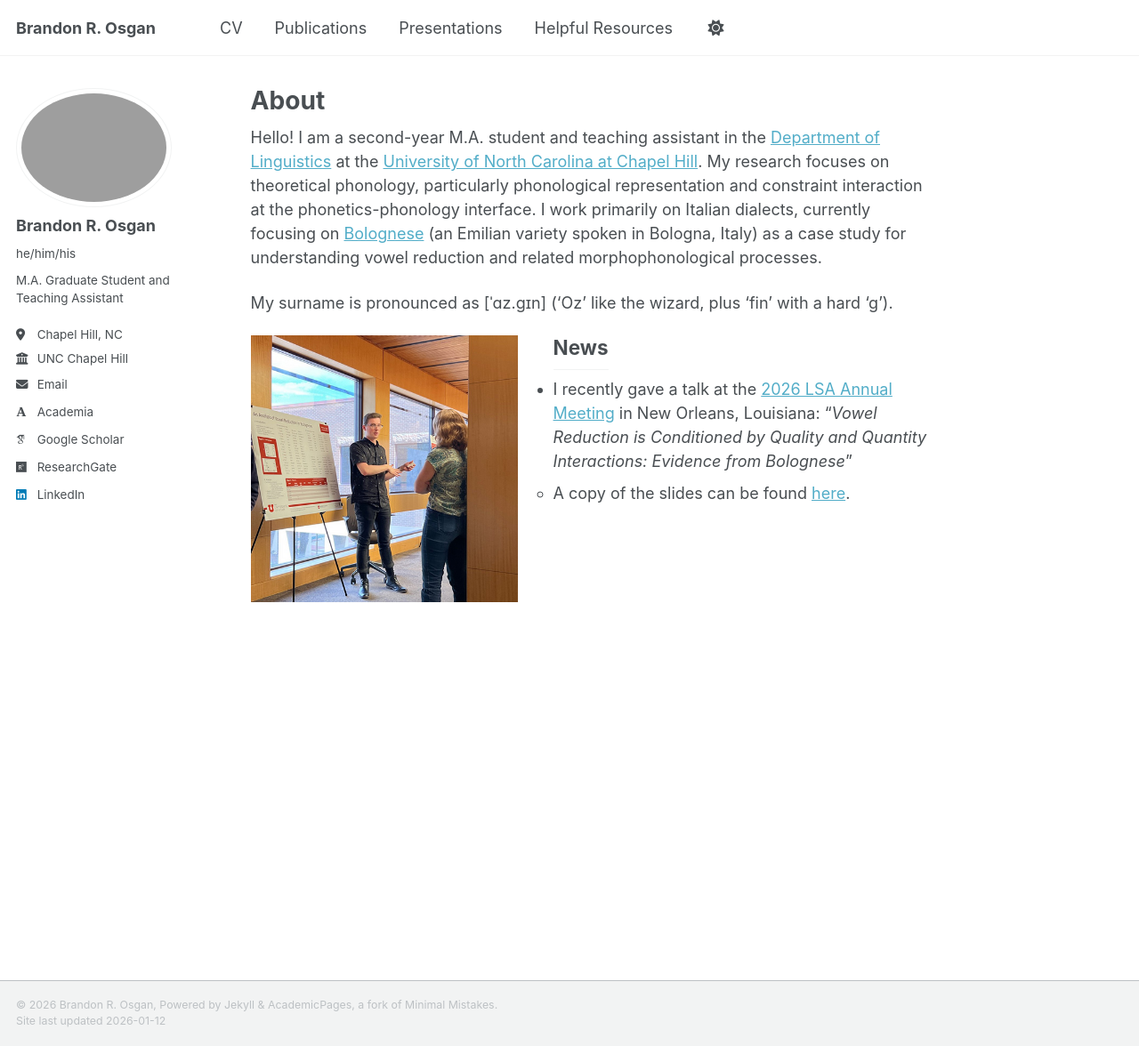
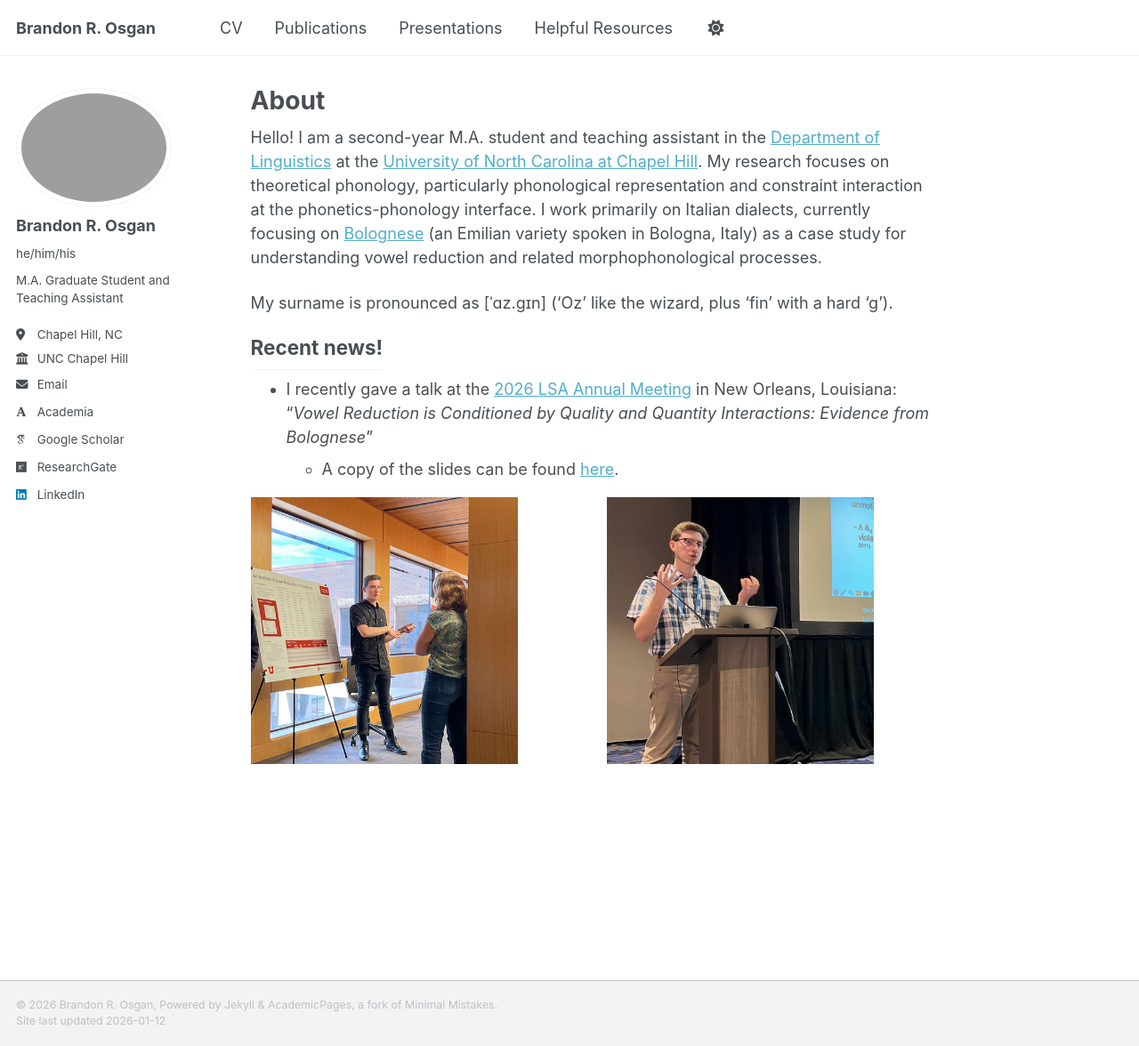
Before and after one commit to bosgan/bosgan.github.io, a Jekyll site: the page built from _pages/about.md, in a window 1280 px wide and 1176 px high. Shown: the whole window at 89% size. Built offline with Jekyll 4.4.1, drawn with Linux system fonts in a browser that asks for light colours; some web fonts are replaced; a script that is not in the unit is left out.

Commit message:
Update about.md

```diff
--- a/_pages/about.md
+++ b/_pages/about.md
@@ -11,9 +11,10 @@
 
 My surname is pronounced as [ˈɑz.gɪn] ('Oz' like the wizard, plus 'fin' with a hard 'g').
 
-<img src="/images/HRPS_Brandon_talking.jpg" alt="Brandon presenting a poster" style="float: left; margin-right: 40px; width: 300px;">
-<h2 style="display: inline;">News</h2>
+<h2 style="display: inline;">Recent news!</h2>
 
 * I recently gave a talk at the [2026 LSA Annual Meeting](https://web.cvent.com/event/d453188a-a321-46d4-b57e-79d5067e6521/summary) in New Orleans, Louisiana: "_Vowel Reduction is Conditioned by Quality and Quantity
 Interactions: Evidence from Bolognese_"
   * A copy of the slides can be found [here](/files/LSA_2026_BOsgan_Quality_and_Quantity_Slides.pdf).
+
+<img src="/images/HRPS_Brandon_talking.jpg" alt="Brandon presenting a poster" style="float: left; margin-right: 100px; width: 300px;"> <img src="/images/LSA26_presentation_photo_1.jpeg" alt="Brandon giving a talk" style="float: left; margin-right: 40px; width: 300px;">
```
